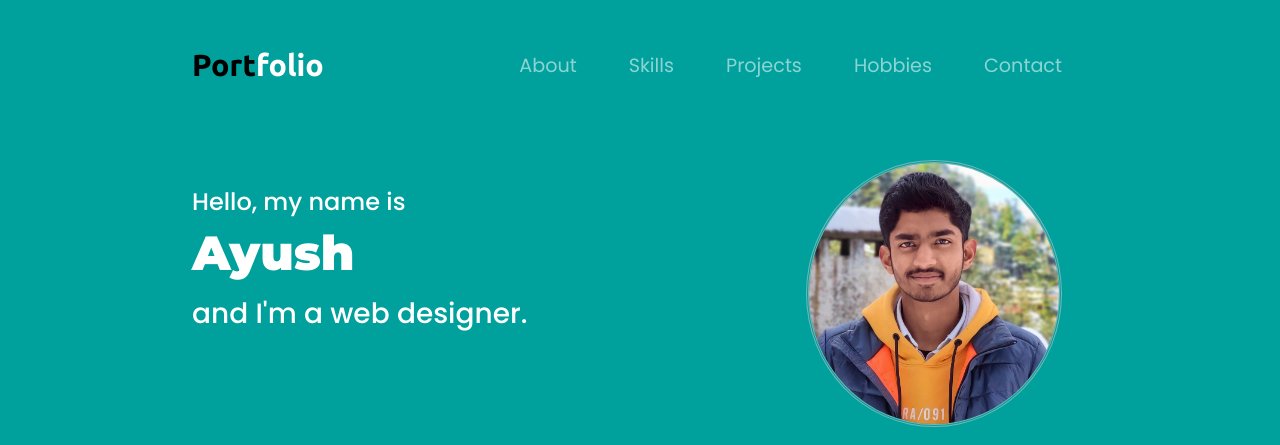
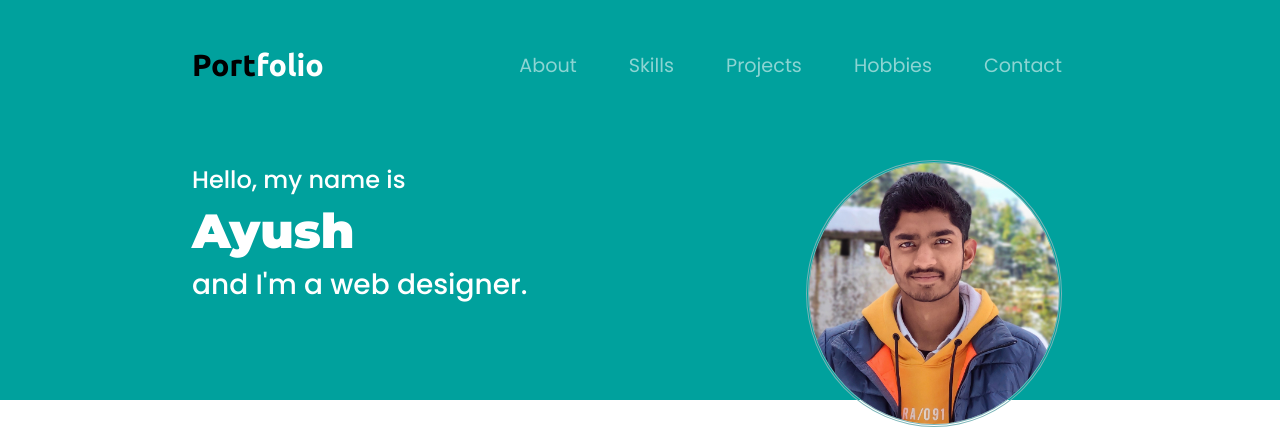
Before and after one commit to ayush-02/Portfolio-WebSite, a plain HTML site: page index.html in a window 1280 px wide. Shown: the top 445 px of the page. Drawn offline with nearby package versions, Linux system fonts and the light colour scheme.

Commit message:
Update index.html

```diff
--- a/index.html
+++ b/index.html
@@ -48,18 +48,15 @@
           </ul>
         </div>
       </nav>
-
       <!-- Title -->
-      <div style="padding-bottom: 7%;" class="row">
-        <div class="col-lg-6">
-          <h4 style="margin-top: 5%;">Hello, my name is</h4>
-          <h1>Ayush</h1><br>
-          <h3 style="margin-top: -4% ;">and I'm a web designer.</h3>
-          <form action="Ayush-Dharmani-Resume.pdf">
-          </form>
+      <div class="row">
+        <div class="col-lg-6 top-txt">
+          <h4>Hello, my name is</h4>
+          <h1>Ayush</h1>
+          <h3>and I'm a web designer.</h3>
         </div>
         <div class="col-lg-6">
-          <img class="title-image" src="images/img.jpeg" alt="pp">
+          <img id="Photo" class="title-image" src="images/img.jpeg" alt="pp">
         </div>
       </div>
   </section>
@@ -77,7 +74,7 @@
         </div>
         <div class="column right">
           <div class="text">I'm Ayush Dharmani and I'm a Developer.</div>
-          <p style="color: black;">I am currently a student of Computer Science Engineering at Jaypee University of
+          <p class="animate1" style="color: black;">I am currently a student of Computer Science Engineering at Jaypee University of
             Information Technology, Solan. I pursuied my Secondary and Senior Secondary education from MRA DAV Public
             School, Solan. I want to work in a highly challenging world which provides me ample opportunities to enhance
             my skills and grow with organization.</p>
@@ -274,5 +271,4 @@
   </footer>
 
 </body>
-
 </html>
```
